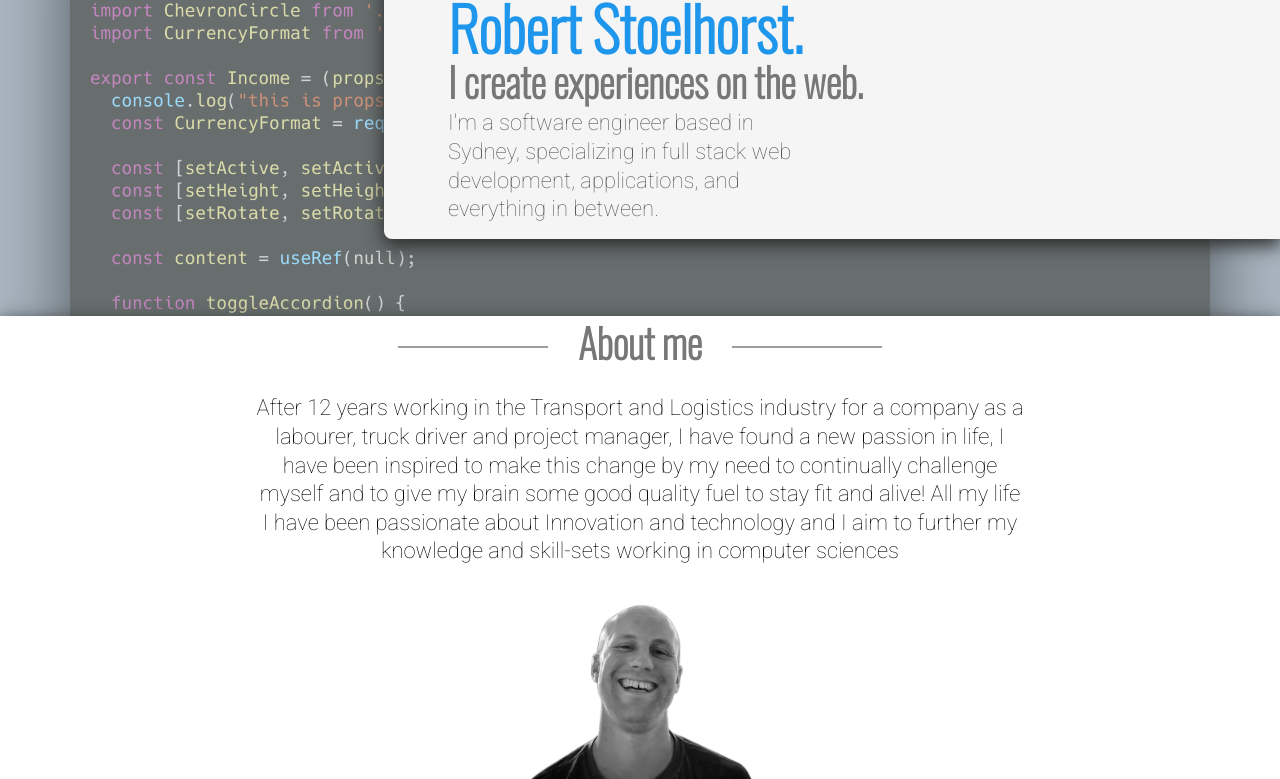
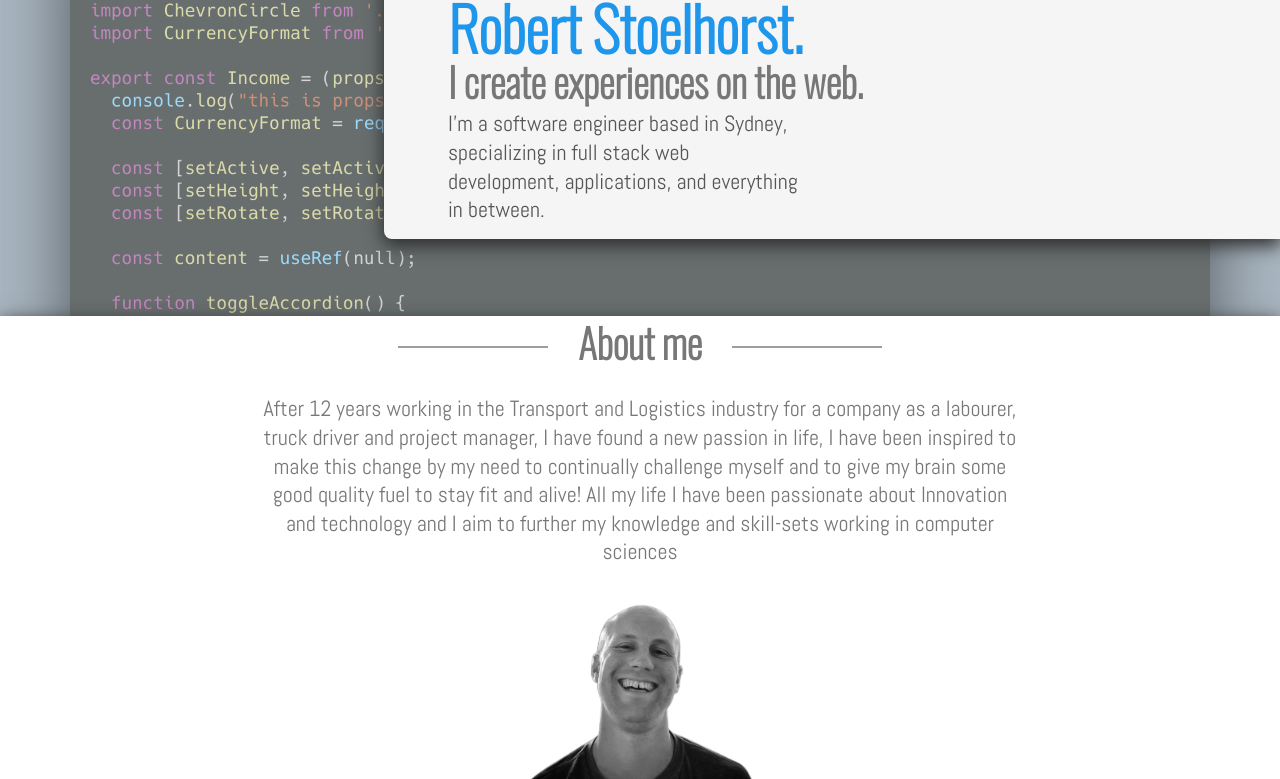
Before and after one commit to RobertStoelhorst/porfolio-website, a React (Create React App) app: page / in a window 1280 px wide. Shown: the part 181-960 px from the top of the page. Built offline with nearby package versions, Linux system fonts and the light colour scheme.

Commit message:
css fonts

```diff
--- a/src/index.css
+++ b/src/index.css
@@ -1,6 +1,6 @@
 @import url('https://fonts.googleapis.com/css2?family=Oswald:wght@200&display=swap');
-@import url('https://fonts.googleapis.com/css2?family=Roboto:wght@100&display=swap');
-@import url('https://fonts.googleapis.com/css2?family=Roboto:wght@700&display=swap');
+@import url('https://fonts.googleapis.com/css2?family=Ubuntu:wght@300;700&family=Varela+Round&display=swap');
+@import url('https://fonts.googleapis.com/css2?family=Abel&family=Ubuntu:wght@300;700&display=swap');
 
 
 body {
@@ -99,7 +99,7 @@
 
 .intro {
   display: block;
-  font-family: 'Roboto', sans-serif;
+  font-family: 'Abel', sans-serif;
   font-size: 22px;
   margin: 0;
   line-height: 1.3;
@@ -136,11 +136,11 @@
 
 .about {
   text-align: center;
-  font-family: 'Roboto', sans-serif;
+  font-family: 'Abel', sans-serif;
   font-size: 22px;
   line-height: 1.3;
   background: white;
-  color: black;
+  color: #777777;
   padding-left: 20%;
   padding-right: 20%;
   box-shadow: 0 6px 18px 1px #2e2e2e;
@@ -213,7 +213,7 @@
 
 .tilt-container .box .contentBx {
   position: absolute;
-  font-family: 'Roboto', sans-serif;
+  font-family: 'Abel', sans-serif;
   font-size: 20px;
   line-height: 1.3;
   color: white;
@@ -235,7 +235,7 @@
 
 .tilt-container .box .contentBx2 {
   position: absolute;
-  font-family: 'Roboto', sans-serif;
+  font-family: 'Abel', sans-serif;
   font-size: 20px;
   line-height: 1.3;
   top: 10%;
```
Also changed, not shown: 1 other file (tests, documents, lock files or other folders).
